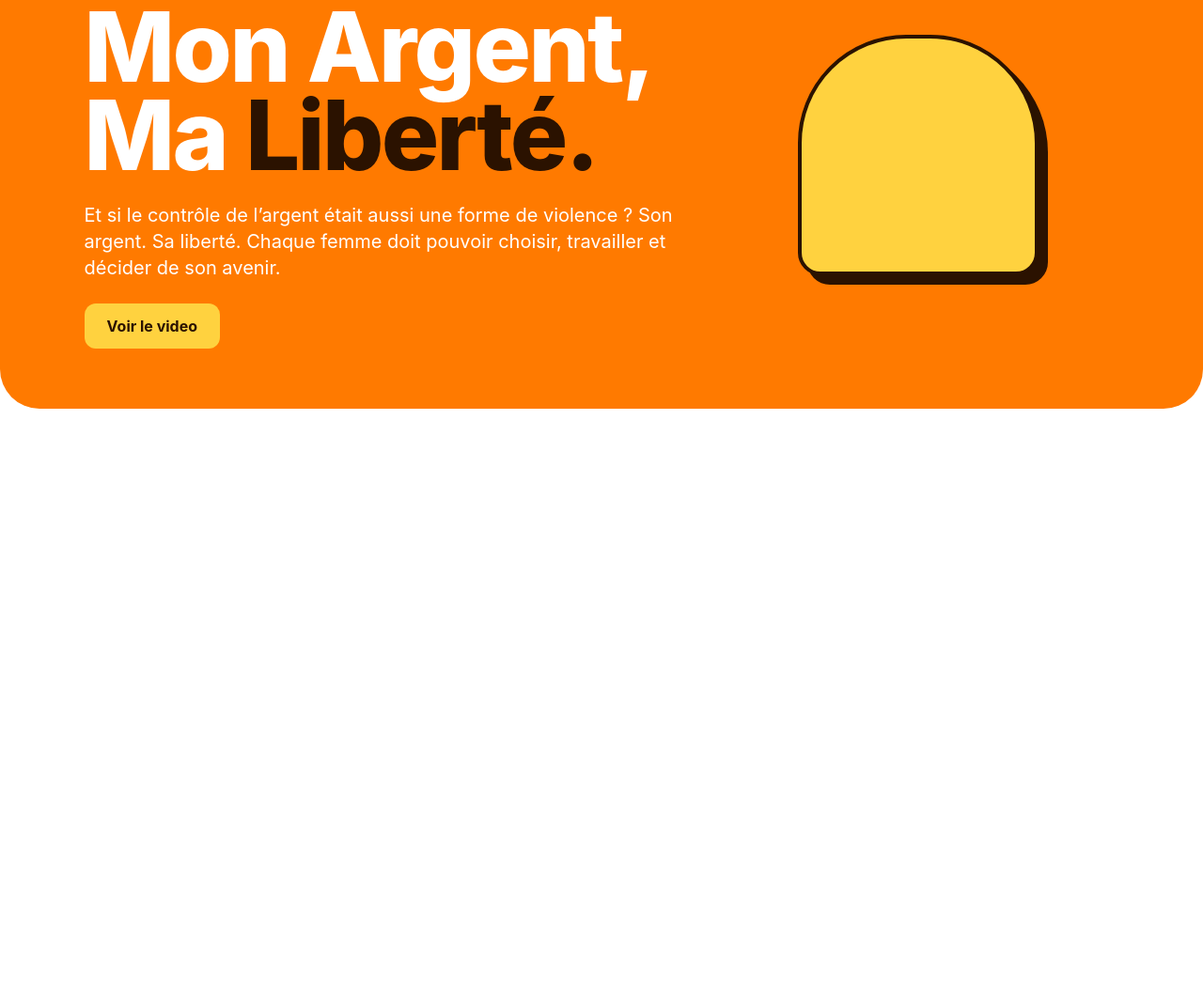
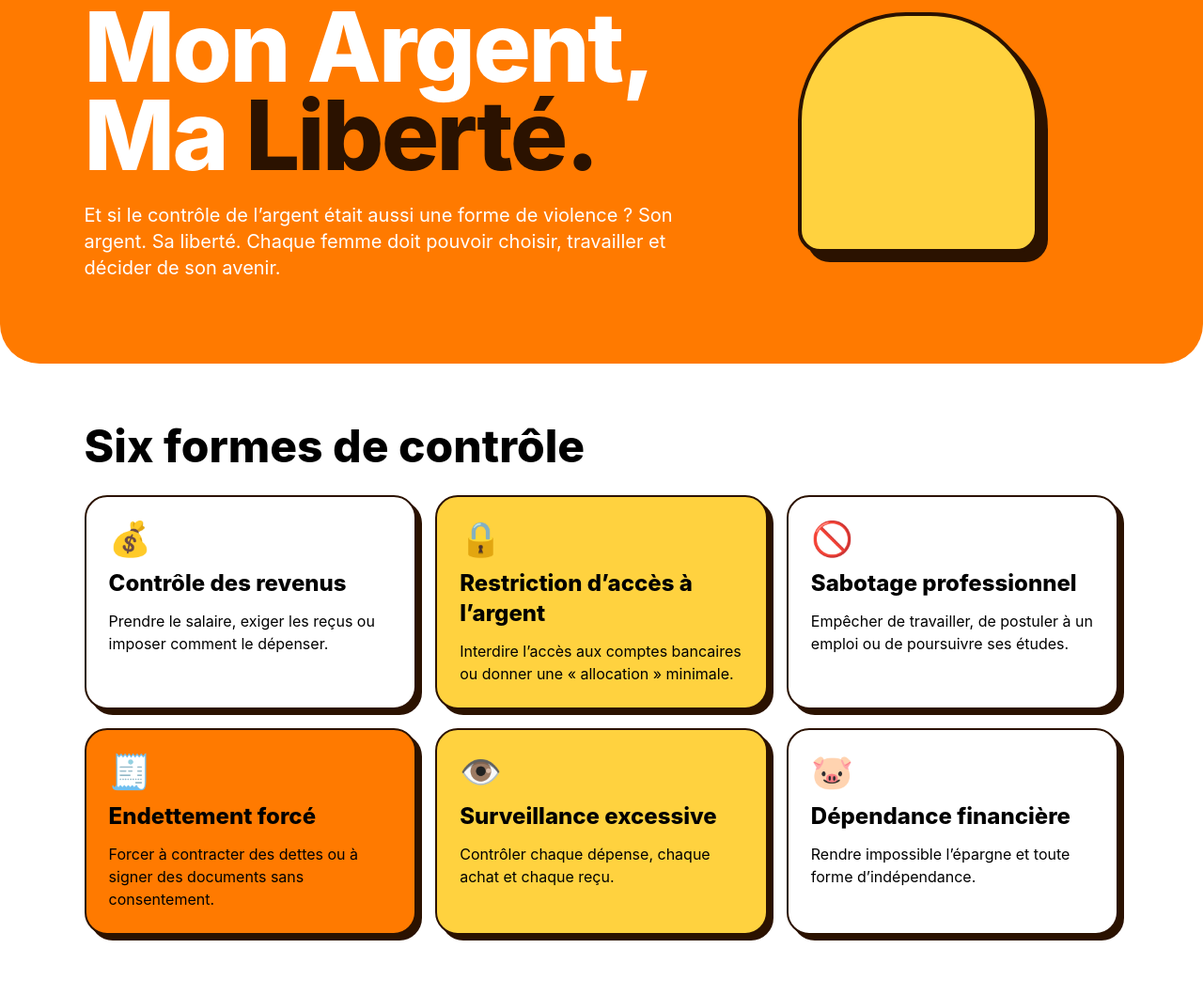
Before and after one commit to mbarek-mohammed/mbarek-mohammed-mbarek-mohammed-Mbarek-Mohammed-project-finale-html-css, a website: page public/pages/Comprendre.html in a window 1280 px wide. Shown: the part 181-1240 px from the top of the page at 94% size. Before the commit the page ends 800 px from the top, so only its background shows below. Drawn offline with Linux system fonts and the light colour scheme; files whose address does not match are found by name.

Commit message:
add:section Six formes de contrôle

```diff
--- a/index.html
+++ b/index.html
@@ -12,7 +12,7 @@
 </head>
 
 <body class="bg-[#F5E6D3] font-sans text-[2b1200]">
-
+  <header>
     <nav class="flex flex-wrap items-center justify-between gap-4 bg-[#ff7a00] px-[6vw] py-5 text-white">
       <a class="text-lg font-extrabold leading-none" href="./index.html">MON ARGENT,<br>MA LIBERTÉ</a>
       <div class="flex flex-wrap items-center gap-2 text-sm font-bold">
@@ -24,6 +24,8 @@
         <a class="rounded-xl bg-[#2b1200] px-4 py-2 text-white" href="./public/pages/Agir.html">SOS</a>
       </div>
     </nav>
+  </header>
+  <main>
     <section
       class="grid items-center gap-8 rounded-b-[42px] bg-[#ff7a00] px-[7vw] py-16 text-white md:grid-cols-[1.2fr_.8fr]">
       <div>
@@ -34,7 +36,7 @@
         <p class="mb-6 max-w-2xl text-xl">Et si le contrôle de l’argent était aussi une forme de violence ? Son argent.
           Sa liberté. Chaque femme doit pouvoir choisir, travailler et décider de son avenir.</p>
         <a class="inline-block rounded-xl bg-[#ffd23f] px-6 py-3 font-bold text-[#2b1200] hover:scale-105"
-        href="#film">Voir le video</a>
+          href="#video">Voir le video</a>
       </div>
       <div
         class="mx-auto grid h-64 w-64 place-items-center rounded-[45%_45%_24px_24px] border-4 border-[#2b1200] bg-[#ffd23f]  shadow-[10px_10px_0_#2b1200]">
@@ -46,12 +48,14 @@
         les enfermer dans une relation de dépendance. Elle est souvent silencieuse, et rarement reconnue comme de la
         violence.</p>
       <div class="mt-7 flex flex-wrap gap-3">
-      <span class="rounded-full border-2 border-[#2b1200] px-5 py-3 font-bold bg-[#ffd23f]">Contrôle des revenus</span>
+        <span class="rounded-full border-2 border-[#2b1200] px-5 py-3 font-bold bg-[#ffd23f]">Contrôle des
+          revenus</span>
         <span class="rounded-full border-2 border-[#2b1200] px-5 py-3 font-bold bg-white">Accès aux comptes
           interdit</span>
         <span class="rounded-full border-2 border-[#2b1200] px-5 py-3 font-bold bg-[#ffd23f]">Travail saboté</span>
         <span class="rounded-full border-2 border-[#2b1200] px-5 py-3 font-bold bg-white">Dettes forcées</span>
-      <span class="rounded-full border-2 border-[#2b1200] px-5 py-3 font-bold bg-[#ffd23f]">Dépenses surveillées</span>
+        <span class="rounded-full border-2 border-[#2b1200] px-5 py-3 font-bold bg-[#ffd23f]">Dépenses
+          surveillées</span>
         <span class="rounded-full border-2 border-[#2b1200] px-5 py-3 font-bold bg-white">Épargne impossible</span>
       </div>
     </section>
@@ -103,9 +107,10 @@
       <a class="rounded-xl bg-[#ffd23f] px-6 py-3 font-bold text-[#2b1200]"
         href="./public/pages/Comprendre.html">Découvrir les formes</a>
     </section>
-
+  </main>
   <footer class="flex flex-wrap justify-between gap-3 bg-[#ffd23f] px-[6vw] py-7 font-bold text-[#2b1200]">
-    <p>MON ARGENT, MA LIBERTÉ</p><p>HER MONEY. HER FREEDOM.</p>
+    <p>MON ARGENT, MA LIBERTÉ</p>
+    <p>HER MONEY. HER FREEDOM.</p>
   </footer>
 </body>
 
--- a/public/pages/Agir.html
+++ b/public/pages/Agir.html
@@ -29,8 +29,7 @@
           <span class="text-[#2b1200]">Liberté.</span></h1>
         <p class="mb-6 max-w-2xl text-xl">Et si le contrôle de l’argent était aussi une forme de violence ? Son argent.
           Sa liberté. Chaque femme doit pouvoir choisir, travailler et décider de son avenir.</p>
-        <a class="inline-block rounded-xl bg-[#ffd23f] px-6 py-3 font-bold text-[#2b1200] hover:scale-105"
-          href="#film">Voir le video</a>
+
       </div>
       <div class="mx-auto grid h-64 w-64 place-items-center rounded-[45%_45%_24px_24px] border-4 border-[#2b1200] bg-[#ffd23f]  shadow-[10px_10px_0_#2b1200]">
         </div>
--- a/public/pages/Comprendre.html
+++ b/public/pages/Comprendre.html
@@ -31,12 +31,64 @@
           <span class="text-[#2b1200]">Liberté.</span></h1>
         <p class="mb-6 max-w-2xl text-xl">Et si le contrôle de l’argent était aussi une forme de violence ? Son argent.
           Sa liberté. Chaque femme doit pouvoir choisir, travailler et décider de son avenir.</p>
-        <a class="inline-block rounded-xl bg-[#ffd23f] px-6 py-3 font-bold text-[#2b1200] hover:scale-105"
-          href="#film">Voir le video</a>
+
       </div>
       <div class="mx-auto grid h-64 w-64 place-items-center rounded-[45%_45%_24px_24px] border-4 border-[#2b1200] bg-[#ffd23f]  shadow-[10px_10px_0_#2b1200]">
         </div>
     </section>
+
+    <section class="px-[7vw] py-16">
+      <h2 class="mb-7 text-4xl font-extrabold md:text-5xl">Six formes de contrôle</h2>
+      <div class="grid gap-5 grid-cols-1 md:grid-cols-3">
+        <article class="rounded-3xl border-2 border-[#2b1200] bg-white p-6 shadow-[6px_6px_0_#2b1200]">
+          <div class="text-4xl">💰</div>
+          <a href="#">
+            <h5 class="my-3 text-2xl font-extrabold">Contrôle des revenus</h5>
+          </a>
+          <p>Prendre le salaire, exiger les reçus ou imposer comment le dépenser.</p>
+        </article>
+        <article class="rounded-3xl border-2 border-[#2b1200] bg-[#ffd23f] p-6 shadow-[6px_6px_0_#2b1200]">
+          <div class="text-4xl">🔒</div>
+          <a href="#">
+            <h5 class="my-3 text-2xl font-extrabold">Restriction d’accès à l’argent</h5>
+          </a>
+          <p>Interdire l’accès aux comptes bancaires ou donner une « allocation » minimale.</p>
+
+        </article>
+        <article class="rounded-3xl border-2 border-[#2b1200] bg-[#ffffff] p-6 shadow-[6px_6px_0_#2b1200]">
+          <div class="text-4xl">🚫</div>
+          <a href="#">
+            <h5 class="my-3 text-2xl font-extrabold">Sabotage professionnel</h5>
+          </a>
+          <p>Empêcher de travailler, de postuler à un emploi ou de poursuivre ses études.</p>
+
+        </article>
+        <article class="rounded-3xl border-2 border-[#2b1200] bg-[#ff7a00] p-6 shadow-[6px_6px_0_#2b1200]">
+          <div class="text-4xl">🧾</div>
+          <a href="#">
+            <h5 class="my-3 text-2xl font-extrabold">Endettement forcé</h5>
+          </a>
+          <p>Forcer à contracter des dettes ou à signer des documents sans consentement.</p>
+
+        </article>
+        <article class="rounded-3xl border-2 border-[#2b1200] bg-[#ffd23f] p-6 shadow-[6px_6px_0_#2b1200]">
+          <div class="text-4xl">👁️</div>
+          <a href="#">
+            <h5 class="my-3 text-2xl font-extrabold">Surveillance excessive</h5>
+          </a>
+          <p>Contrôler chaque dépense, chaque achat et chaque reçu.</p>
+
+        </article>
+        <article class="rounded-3xl border-2 border-[#2b1200] bg-[#ffffff] p-6 shadow-[6px_6px_0_#2b1200]">
+          <div class="text-4xl">🐷</div>
+          <a href="#">
+            <h5 class="my-3 text-2xl font-extrabold">Dépendance financière</h5>
+          </a>
+          <p>Rendre impossible l’épargne et toute forme d’indépendance.</p>
+
+        </article>
+      </div>
+    </section>
 </body>
 
 </html>
```
Also changed, not shown: public/css/output.css. Lines whose indentation alone changed are shown as unchanged.
